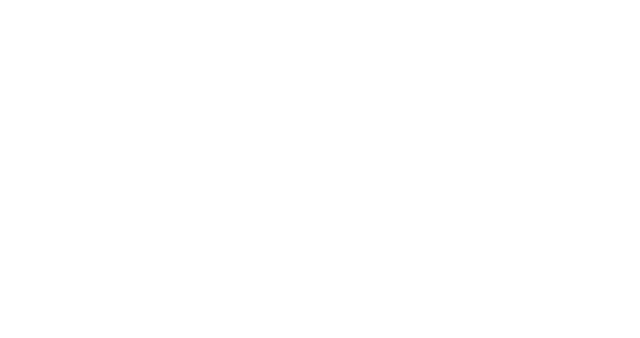
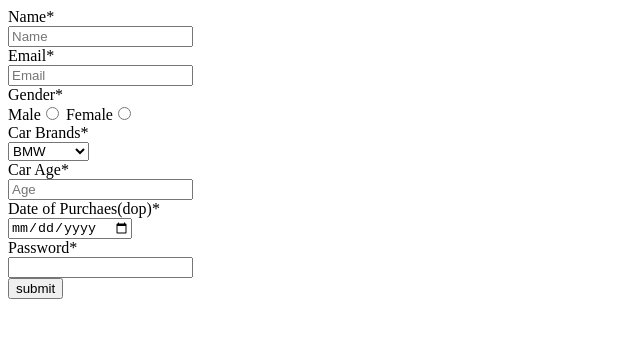
Before and after one commit to acciojob/car-insurance-form-Atuljadhav19, a website: page main.html in a window 1280 px wide. Shown: the whole page, without its empty margins (0-640 px from the left). Drawn offline with Linux system fonts and the light colour scheme.

Commit message:
created a submission

```diff
--- a/main.html
+++ b/main.html
@@ -10,7 +10,46 @@
 	<!-- the entire body must be written by student -->
     <script type="text/javascript" src="./script.js">
 </script>
+<form action="#" method="post">
+	<div>
+		<label for="name">Name*</label><br>
+		<input type="text" id="name" required placeholder="Name">
+	</div>
+	<div>
+		<label for="email">Email*</label><br>
+		<input type="email" id="email" required placeholder="Email">
+	</div>
+	<div>
+		<label for="gender_f">Gender*</label><br>
+		Male<input type="radio" name="gender"  id="gender_m" required>
+		Female<input type="radio" name="gender" id="gender_f" required>
+	</div>
+	<div>
+		<label for="Cars">Car Brands*</label><br>
+		<select name="Car_Brand" id="Cars"> <br>
+		<option value="bmw">BMW</option>
+		<option value="audi">Audi</option>
+		<option value="mercedez">Mercedez</option>
+	</select>
+	</div>
+	<div>
+		<label for="carage">Car Age*</label><br>
+		<input type="number" name="carage" id="age" required placeholder="Age">
+	</div>
+	<div>
+		<label for="dop">Date of Purchaes(dop)*</label><br>
+		<input type="date" id="dob" required>
+	</div>
 
+	<div>
+		<label for="password">Password*</label><br>
+		<input type="password" id="#password" required ">
+	</div>
+
+	<div>
+		<button type="submit">submit</button>
+	</div>
+</form>
 </body>
 
 </html>
```
